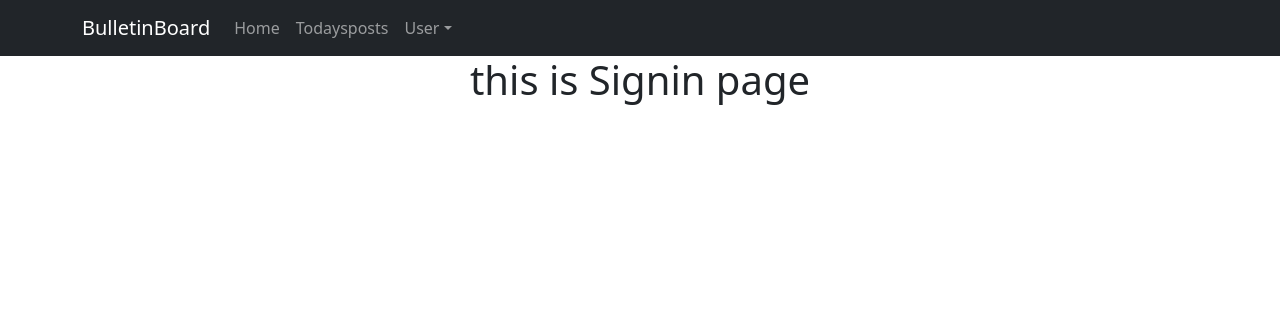
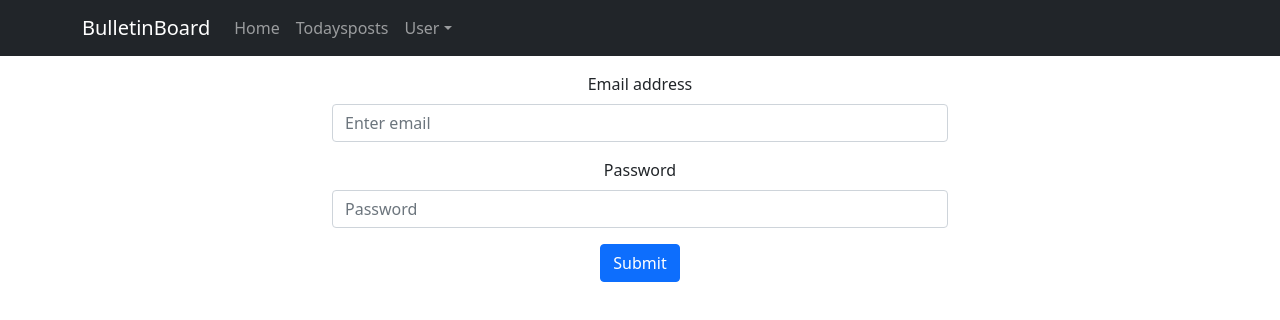
Before and after one commit to lavanya-tech/bulletinboard, a React (Create React App) app: page /signin in a window 1280 px wide. Shown: the top 320 px of the page. Built offline with nearby package versions, Linux system fonts and the light colour scheme.

Commit message:
added signin form in signpage

```diff
--- a/src/components/navigation.js
+++ b/src/components/navigation.js
@@ -4,7 +4,7 @@
 
 const Navigation = () => {
     return (
-      <Navbar bg="dark" variant="dark" expand="lg">
+      <Navbar bg="dark" variant="dark" expand="lg" className="mb-3">
         <Container>
           <Navbar.Brand as={Link} to="/">BulletinBoard</Navbar.Brand>
           <Navbar.Toggle aria-controls="basic-navbar-nav" />
--- a/src/pages/signin.js
+++ b/src/pages/signin.js
@@ -1,7 +1,23 @@
+import { Form, Button, Container } from "react-bootstrap";
 const Signin = () => {
-    return(
-        <h1>this is Signin page</h1>
-    )
+    return (
+      <Container style={{"width":"50%"}}>
+      <Form>
+        <Form.Group className="mb-3" controlId="formBasicEmail">
+          <Form.Label>Email address</Form.Label>
+          <Form.Control type="email" placeholder="Enter email" />
+        </Form.Group>
+
+        <Form.Group className="mb-3" controlId="formBasicPassword">
+          <Form.Label>Password</Form.Label>
+          <Form.Control type="password" placeholder="Password" />
+        </Form.Group>
+        <Button variant="primary" type="submit">
+          Submit
+        </Button>
+      </Form>
+      </Container>
+    );
 }
 
 export default Signin
--- a/src/pages/signup.js
+++ b/src/pages/signup.js
@@ -1,7 +1,7 @@
 const Signup = () => {
-    return(
-        <h1>this is Signup page</h1>
-    )
+  return(
+      <h1>this is Signup page</h1>
+  )
 }
 
 export default Signup
```
